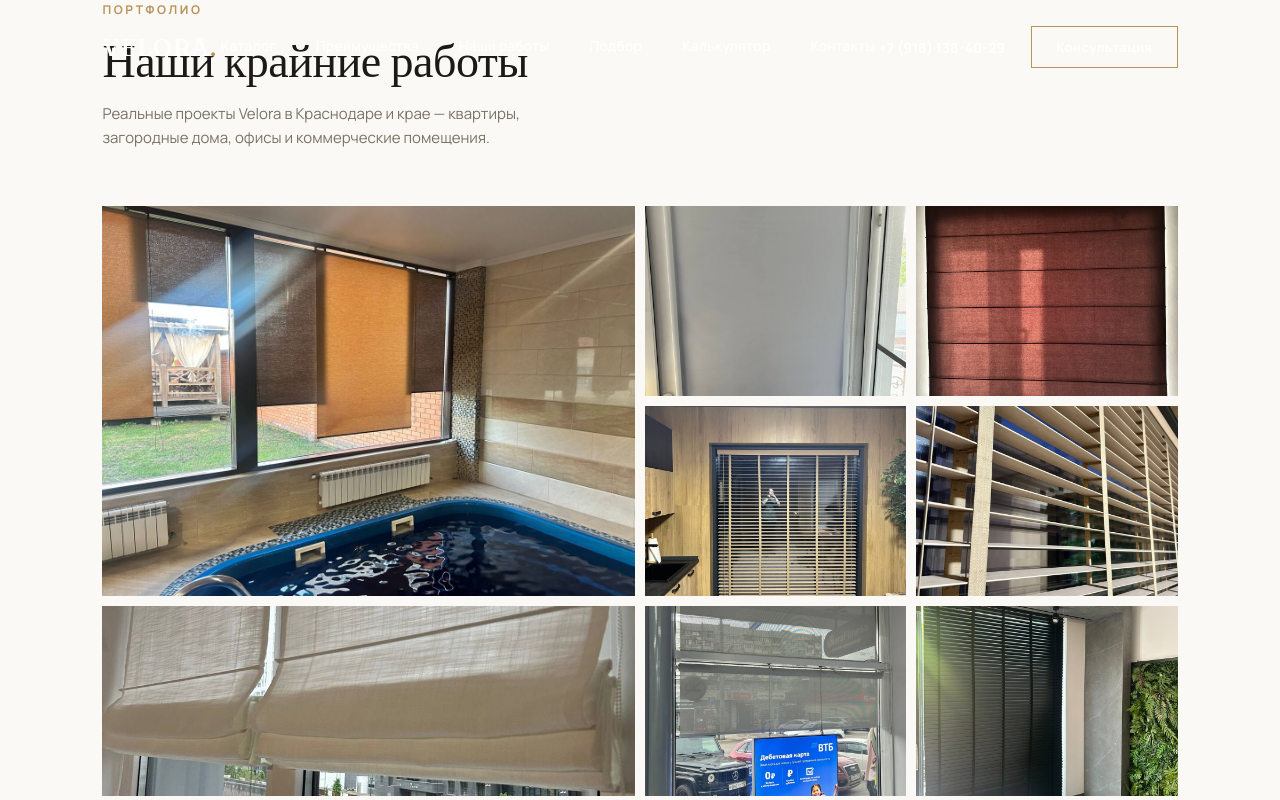
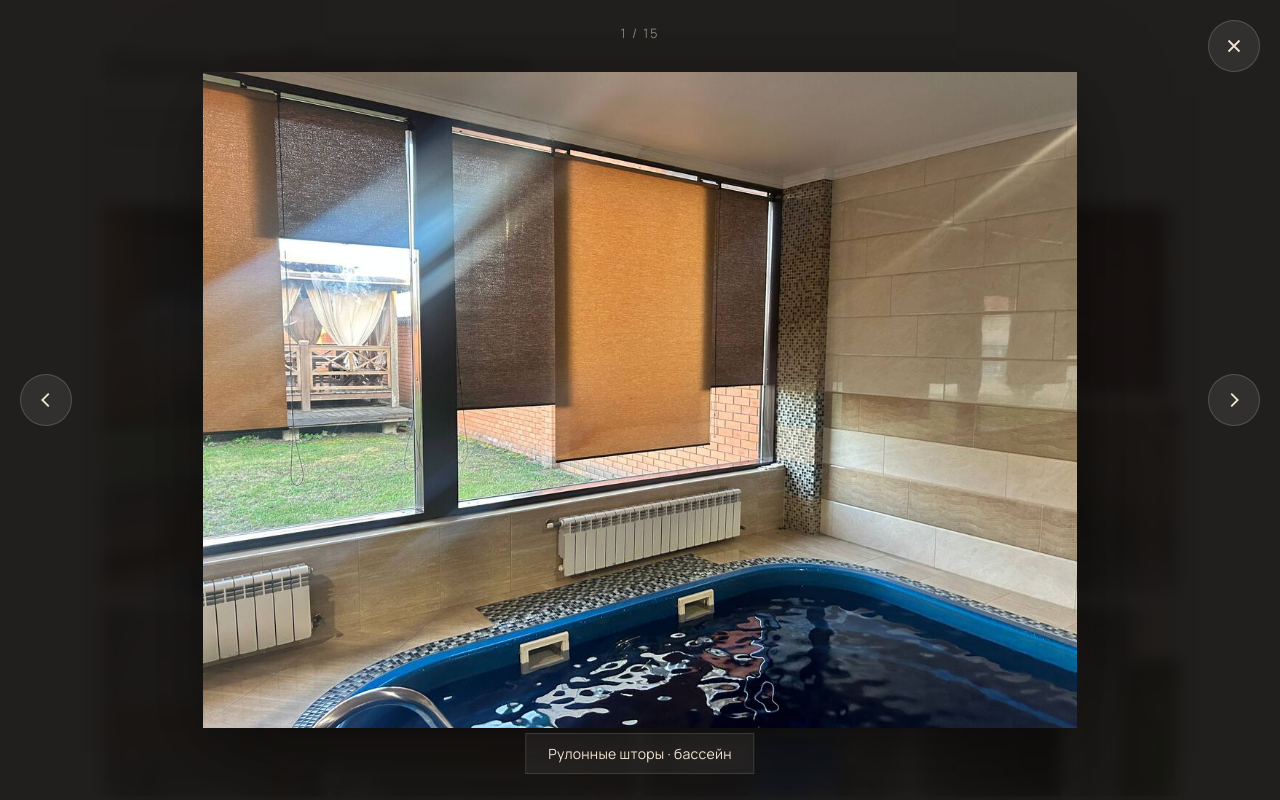
Before and after one commit to VeloraKrd/Velora-Website, a plain HTML site: page index.html in a window 1280 px wide. Both pictures are taken after a click on the element "Рулонные шторы · бассейн". Shown: the part 4424-5224 px from the top of the page. Drawn offline with Linux system fonts and the light colour scheme.

Commit message:
Наши работы изменение

```diff
--- a/index.html
+++ b/index.html
@@ -14,7 +14,7 @@
 <link rel="preconnect" href="https://fonts.googleapis.com">
 <link rel="preconnect" href="https://fonts.gstatic.com" crossorigin>
 <link href="https://fonts.googleapis.com/css2?family=Fraunces:ital,opsz,wght@0,9..144,300;0,9..144,400;0,9..144,500;0,9..144,600;1,9..144,400&family=Manrope:wght@400;500;600;700;800&display=swap" rel="stylesheet">
-<link rel="stylesheet" href="styles.css?v=3">
+<link rel="stylesheet" href="styles.css?v=4">
 
 <script type="application/ld+json">
 {
@@ -549,6 +549,76 @@ quizPhoneInput.addEventListener('focus', (e)=>{ if(!e.target.value) e.target.val
 
 showStep(1);
 
+// ============ ЛАЙТБОКС ГАЛЕРЕИ РАБОТ ============
+(function(){
+  const items = Array.from(document.querySelectorAll('#works .g-item'));
+  if(!items.length) return;
+  const data = items.map(it=>({
+    src: it.querySelector('img').src,
+    alt: it.querySelector('img').alt,
+    label: (it.querySelector('.g-room')||{}).textContent || ''
+  }));
+  let cur = 0;
+
+  const lb = document.createElement('div');
+  lb.className = 'lightbox';
+  lb.innerHTML = `
+    <span class="lb-counter"></span>
+    <img class="lb-img" src="" alt="">
+    <div class="lb-caption"></div>
+    <button class="lb-btn lb-close" aria-label="Закрыть">
+      <svg viewBox="0 0 24 24" fill="none" stroke="currentColor" stroke-width="2"><path d="M6 6l12 12M18 6L6 18"/></svg>
+    </button>
+    <button class="lb-btn lb-prev" aria-label="Предыдущее">
+      <svg viewBox="0 0 24 24" fill="none" stroke="currentColor" stroke-width="2"><path d="M15 5l-7 7 7 7"/></svg>
+    </button>
+    <button class="lb-btn lb-next" aria-label="Следующее">
+      <svg viewBox="0 0 24 24" fill="none" stroke="currentColor" stroke-width="2"><path d="M9 5l7 7-7 7"/></svg>
+    </button>`;
+  document.body.appendChild(lb);
+
+  const imgEl = lb.querySelector('.lb-img');
+  const capEl = lb.querySelector('.lb-caption');
+  const cntEl = lb.querySelector('.lb-counter');
+
+  function render(){
+    const d = data[cur];
+    imgEl.src = d.src; imgEl.alt = d.alt;
+    capEl.textContent = d.label;
+    cntEl.textContent = (cur+1) + ' / ' + data.length;
+    // предзагрузка соседних
+    [cur+1, cur-1].forEach(i=>{
+      const j = (i + data.length) % data.length;
+      const pre = new Image(); pre.src = data[j].src;
+    });
+  }
+  function openLb(i){ cur = i; render(); lb.classList.add('open'); document.body.classList.add('lb-open'); }
+  function closeLb(){ lb.classList.remove('open'); document.body.classList.remove('lb-open'); }
+  function next(){ cur = (cur+1) % data.length; render(); }
+  function prev(){ cur = (cur-1+data.length) % data.length; render(); }
+
+  items.forEach((it,i)=>it.addEventListener('click', ()=>openLb(i)));
+  lb.querySelector('.lb-close').addEventListener('click', closeLb);
+  lb.querySelector('.lb-next').addEventListener('click', e=>{ e.stopPropagation(); next(); });
+  lb.querySelector('.lb-prev').addEventListener('click', e=>{ e.stopPropagation(); prev(); });
+  lb.addEventListener('click', e=>{ if(e.target === lb) closeLb(); });
+  document.addEventListener('keydown', e=>{
+    if(!lb.classList.contains('open')) return;
+    if(e.key === 'Escape') closeLb();
+    if(e.key === 'ArrowRight') next();
+    if(e.key === 'ArrowLeft') prev();
+  });
+  // свайпы на мобильном
+  let touchX = null;
+  lb.addEventListener('touchstart', e=>{ touchX = e.touches[0].clientX; }, {passive:true});
+  lb.addEventListener('touchend', e=>{
+    if(touchX === null) return;
+    const dx = e.changedTouches[0].clientX - touchX;
+    if(Math.abs(dx) > 50){ dx < 0 ? next() : prev(); }
+    touchX = null;
+  }, {passive:true});
+})();
+
 // ============ ОТЗЫВЫ ============
 const reviews = [
   {name:'Анна', city:'Краснодар', color:'#B8935A', text:'Установили очень быстро. Квартира сразу стала выглядеть намного уютнее.'},
--- a/styles.css
+++ b/styles.css
@@ -698,3 +698,51 @@
   footer{padding-bottom:100px;}
   body.menu-open .mobile-bar{display:none;}
 }
+
+/* ============ Лайтбокс для галереи работ ============ */
+#works .g-item{cursor:zoom-in;}
+.lightbox{
+  position:fixed; inset:0; z-index:1500;
+  display:flex; align-items:center; justify-content:center;
+  background:rgba(20,18,16,.94);
+  backdrop-filter:blur(8px); -webkit-backdrop-filter:blur(8px);
+  opacity:0; pointer-events:none; transition:opacity .35s var(--ease);
+}
+.lightbox.open{opacity:1; pointer-events:auto;}
+.lb-img{
+  max-width:92vw; max-height:82vh; object-fit:contain;
+  box-shadow:0 24px 80px rgba(0,0,0,.5);
+  transform:scale(.96); transition:transform .35s var(--ease);
+}
+.lightbox.open .lb-img{transform:scale(1);}
+.lb-caption{
+  position:absolute; left:50%; transform:translateX(-50%);
+  bottom:calc(26px + env(safe-area-inset-bottom, 0px));
+  color:var(--beige); font-size:14px; letter-spacing:.02em; text-align:center;
+  padding:10px 22px; background:rgba(255,255,255,.06); border:1px solid rgba(255,255,255,.12);
+  max-width:86vw;
+}
+.lb-counter{
+  position:absolute; top:24px; left:50%; transform:translateX(-50%);
+  color:#8A8378; font-size:13px; letter-spacing:.14em;
+}
+.lb-btn{
+  position:absolute; display:flex; align-items:center; justify-content:center;
+  width:52px; height:52px; border-radius:50%;
+  background:rgba(255,255,255,.08); border:1px solid rgba(255,255,255,.16);
+  color:var(--beige); cursor:pointer; transition:background .3s var(--ease), border-color .3s;
+}
+.lb-btn:hover{background:rgba(255,255,255,.16); border-color:var(--gold);}
+.lb-btn svg{width:22px; height:22px;}
+.lb-close{top:20px; right:20px;}
+.lb-prev{left:20px; top:50%; transform:translateY(-50%);}
+.lb-next{right:20px; top:50%; transform:translateY(-50%);}
+@media(max-width:700px){
+  .lb-img{max-width:100vw; max-height:74vh;}
+  .lb-prev{left:10px; bottom:calc(84px + env(safe-area-inset-bottom,0px)); top:auto; transform:none;}
+  .lb-next{right:10px; bottom:calc(84px + env(safe-area-inset-bottom,0px)); top:auto; transform:none;}
+  .lb-caption{bottom:calc(150px + env(safe-area-inset-bottom,0px)); font-size:12.5px;}
+  .lb-btn{width:46px; height:46px;}
+}
+body.lb-open{overflow:hidden;}
+body.lb-open .mobile-bar{display:none;}
```
Also changed, not shown: product.html (+1 -1 lines).
